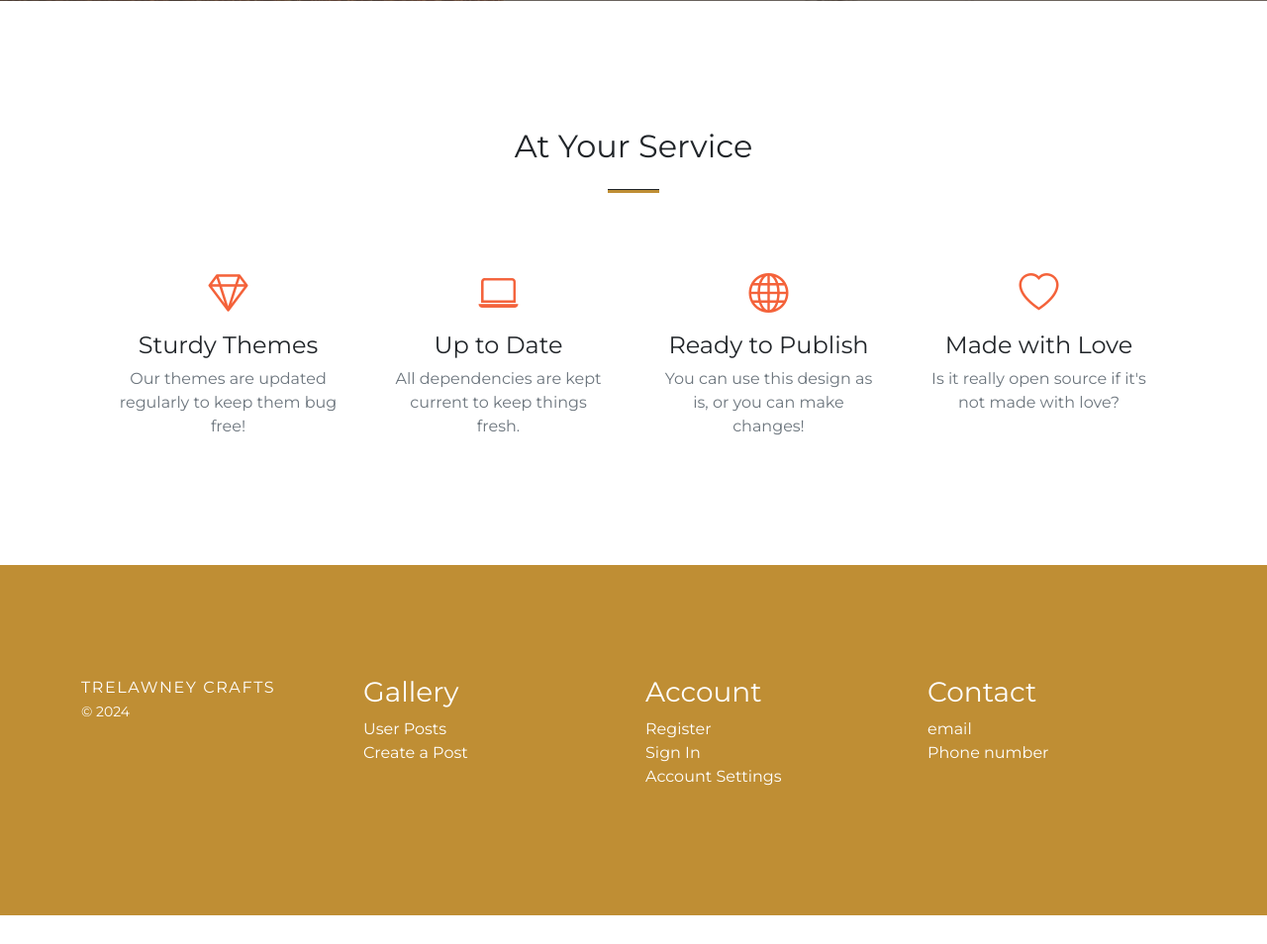
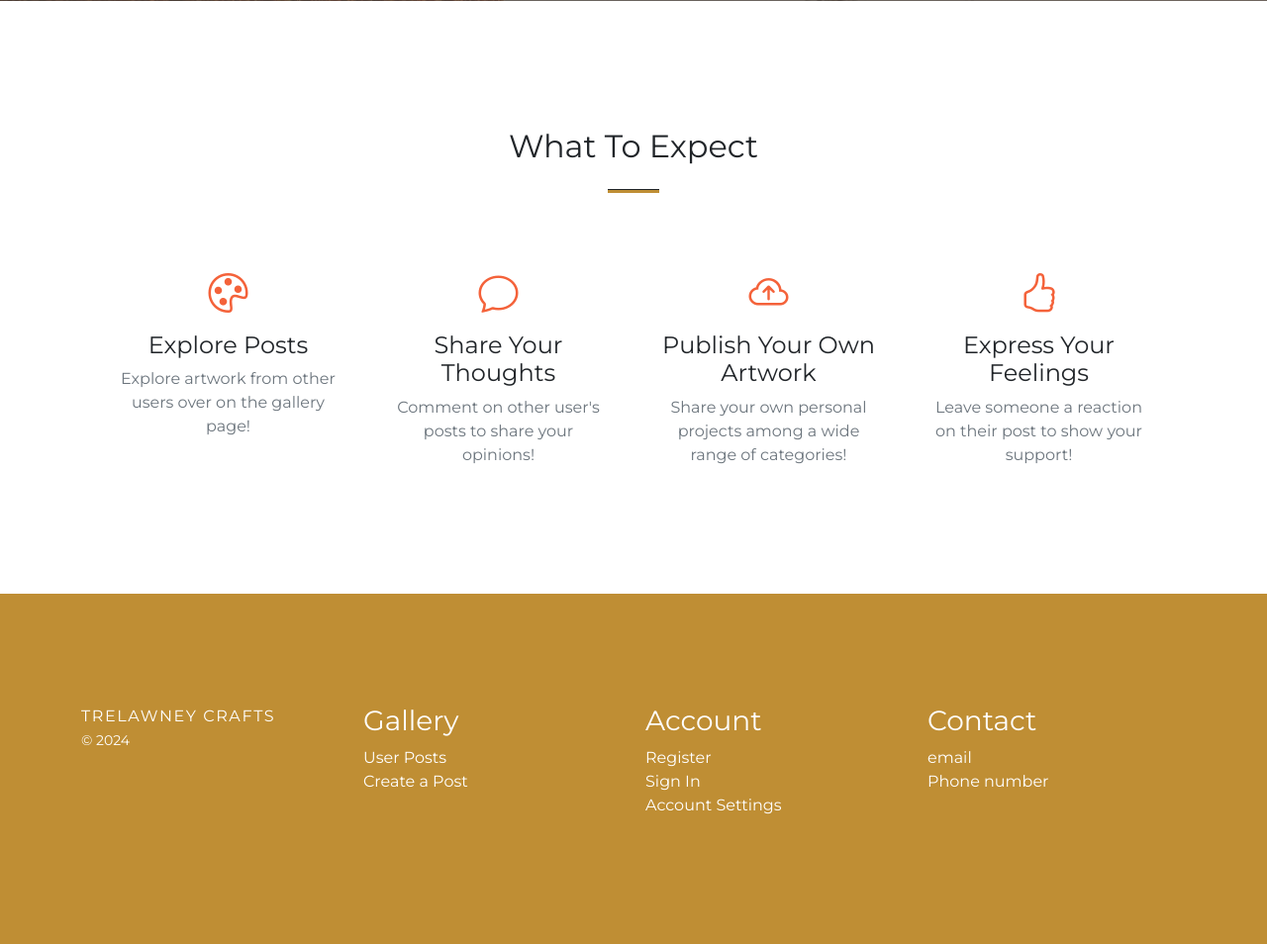
Before and after one commit to Natte2110/trelawney-crafts, a Flask app: page / in a window 1280 px wide. Shown: the part 799-1753 px from the top of the page at 99% size. Before the commit the page ends 1724 px from the top, so only its background shows below. Run offline with Flask 3, Linux system fonts and the light colour scheme; parts of the project's set-up code (start-up, migrations or seed data) failed here and were passed over; some libraries are stand-ins or nearby versions.

Commit message:
refactor: Update services section

```diff
--- a/trelawneycrafts/templates/index.html
+++ b/trelawneycrafts/templates/index.html
@@ -25,44 +25,44 @@
   <!-- Services -->
   <section class="page-section" id="services">
     <div class="container px-4 px-lg-5">
-      <h2 class="text-center mt-0">At Your Service</h2>
+      <h2 class="text-center mt-0">What To Expect</h2>
       <hr class="divider" />
       <div class="row gx-4 gx-lg-5">
         <div class="col-lg-3 col-md-6 text-center">
           <div class="mt-5">
-            <div class="mb-2"><i class="bi-gem fs-1 text-primary"></i></div>
-            <h3 class="h4 mb-2">Sturdy Themes</h3>
+            <div class="mb-2"><i class="bi bi-palette fs-1 text-primary"></i></div>
+            <h3 class="h4 mb-2">Explore Posts</h3>
             <p class="text-muted mb-0">
-              Our themes are updated regularly to keep them bug free!
+              Explore artwork from other users over on the gallery page!
             </p>
           </div>
         </div>
         <div class="col-lg-3 col-md-6 text-center">
           <div class="mt-5">
             <div class="mb-2">
-              <i class="bi-laptop fs-1 text-primary"></i>
+              <i class="bi bi-chat fs-1 text-primary"></i>
             </div>
-            <h3 class="h4 mb-2">Up to Date</h3>
+            <h3 class="h4 mb-2">Share Your Thoughts</h3>
             <p class="text-muted mb-0">
-              All dependencies are kept current to keep things fresh.
+              Comment on other user's posts to share your opinions!
             </p>
           </div>
         </div>
         <div class="col-lg-3 col-md-6 text-center">
           <div class="mt-5">
-            <div class="mb-2"><i class="bi-globe fs-1 text-primary"></i></div>
-            <h3 class="h4 mb-2">Ready to Publish</h3>
+            <div class="mb-2"><i class="bi bi-cloud-arrow-up fs-1 text-primary"></i></div>
+            <h3 class="h4 mb-2">Publish Your Own Artwork</h3>
             <p class="text-muted mb-0">
-              You can use this design as is, or you can make changes!
+              Share your own personal projects among a wide range of categories!
             </p>
           </div>
         </div>
         <div class="col-lg-3 col-md-6 text-center">
           <div class="mt-5">
-            <div class="mb-2"><i class="bi-heart fs-1 text-primary"></i></div>
-            <h3 class="h4 mb-2">Made with Love</h3>
+            <div class="mb-2"><i class="bi bi-hand-thumbs-up fs-1 text-primary"></i></div>
+            <h3 class="h4 mb-2">Express Your Feelings</h3>
             <p class="text-muted mb-0">
-              Is it really open source if it's not made with love?
+              Leave someone a reaction on their post to show your support!
             </p>
           </div>
         </div>
```
